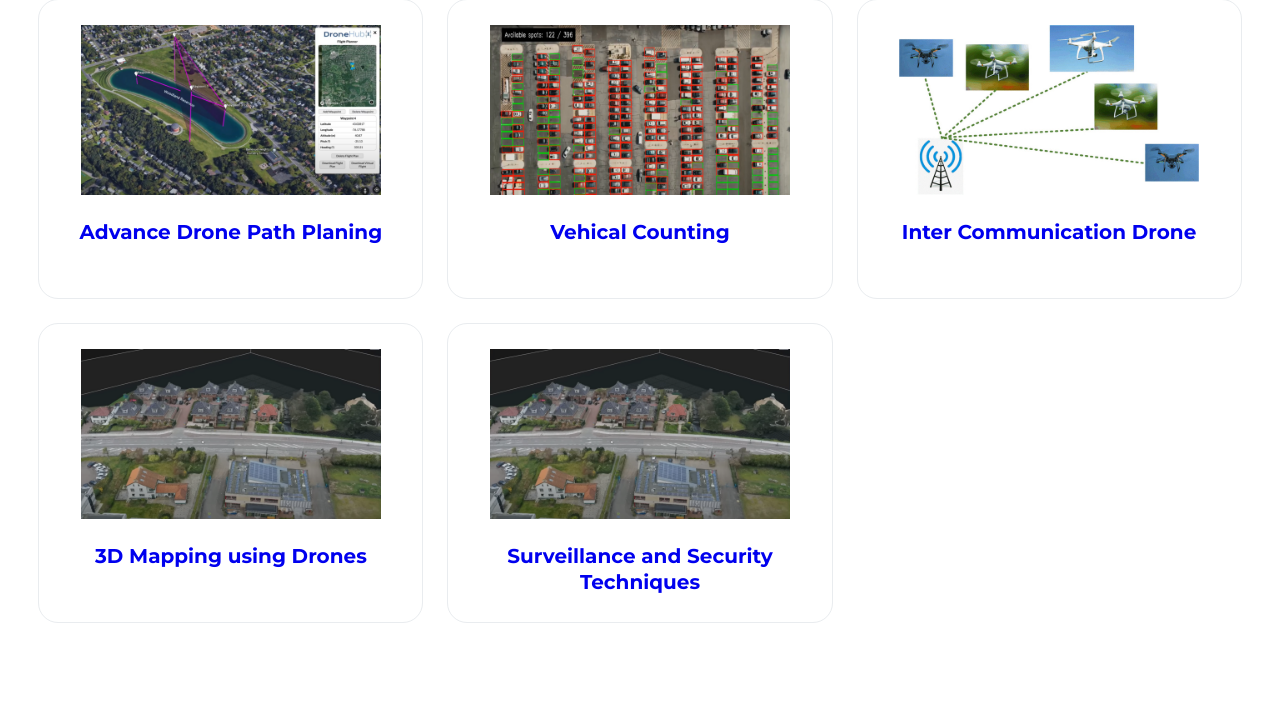
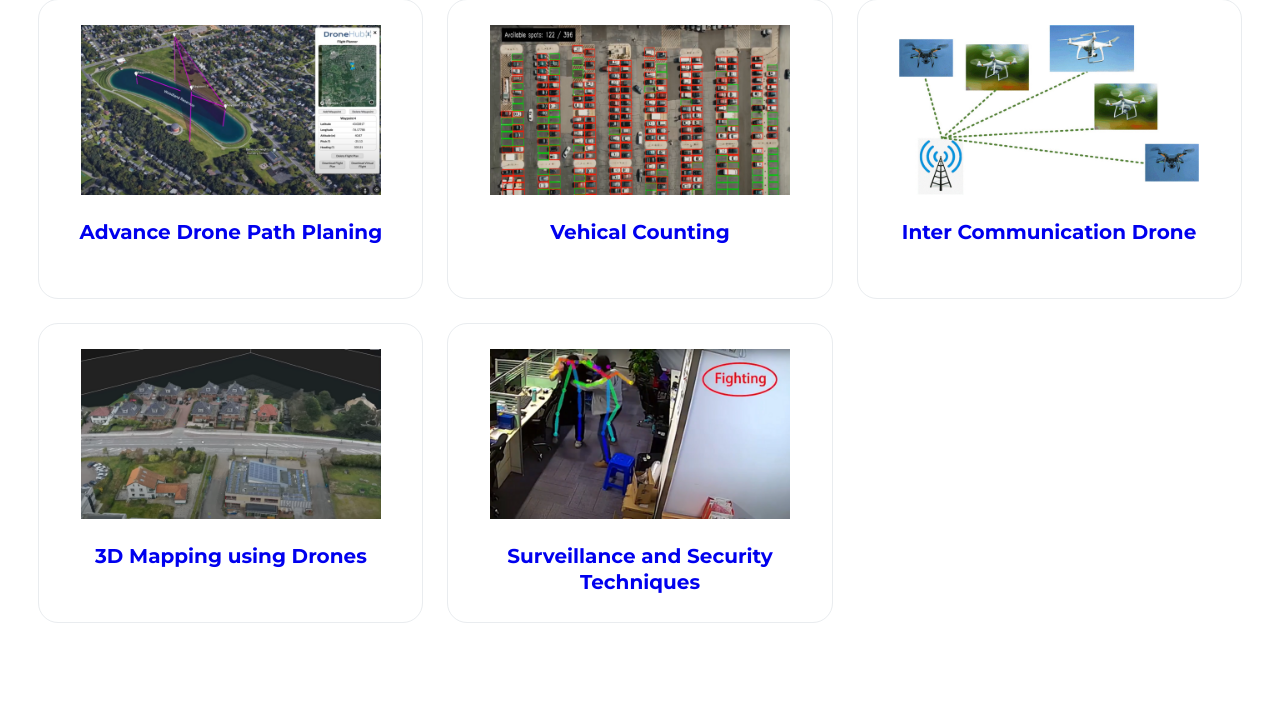
Before and after one commit to SahilPadhiyar18/LJK_DigitalOcean, a Django app: page / in a window 1280 px wide. Shown: the part 1602-2320 px from the top of the page. Run offline with Django 4.2, Linux system fonts and the light colour scheme; parts of the project's set-up code (start-up, migrations or seed data) failed here and were passed over.

Commit message:
Update dronehome.html

```diff
--- a/templates/dronehome.html
+++ b/templates/dronehome.html
@@ -124,7 +124,7 @@
 			</div></a>
 
 		<a href="/c11"><div class="box">
-                <img src="{% static 'img/course101.png'%}" class="responsive">
+                <img src="{% static 'img/courseunderc.png'%}" class="responsive">
                 <h3>Surveillance and Security Techniques</h3>
 
 			</div></a>
```
